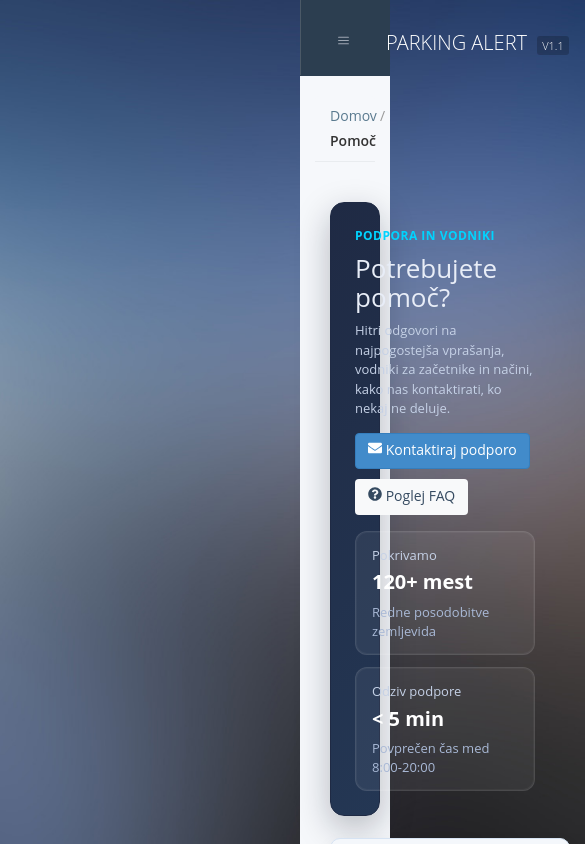
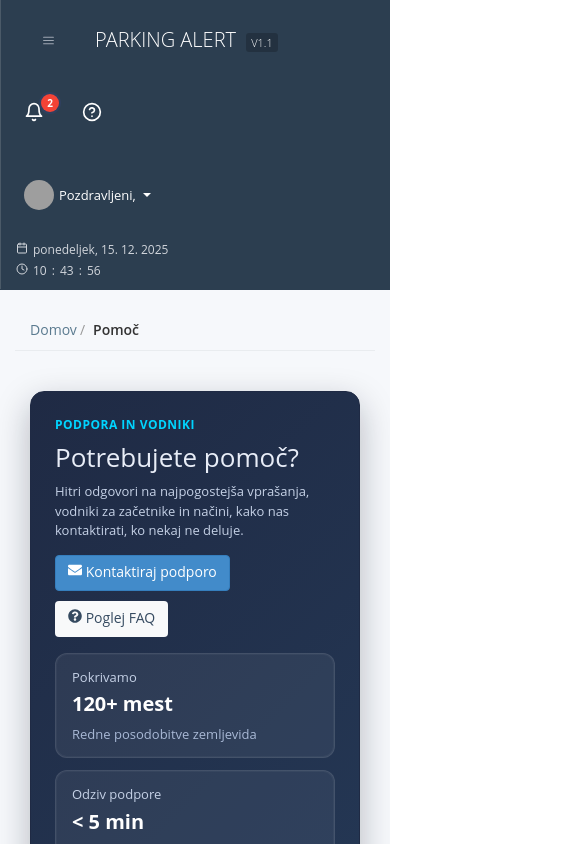
Before and after one commit to ACodes3/Parking-Alert-Seminarska-Upgraded, a React (Vite) app in the folder react_new_page/: page /help in a window 390 px wide. Shown: the top 844 px of the page, 585 px wide, since content can reach past the window. Built offline with nearby package versions, Linux system fonts and the light colour scheme; grey boxes are pictures that could not be loaded.

Commit message:
mobile frendliness

```diff
--- a/react_new_page/src/assets/components/Breadcrub.jsx
+++ b/react_new_page/src/assets/components/Breadcrub.jsx
@@ -85,18 +85,21 @@ const Breadcrub = ({ showButtons = true }) => {
               className="breadcrumb-btn btn-report"
               onClick={() => setIsAddWardenOpen(true)}
             >
+              <i className="fa fa-exclamation-triangle"></i>
               Prijavi redarja
             </button>
             <button
               className="breadcrumb-btn btn-location"
               onClick={() => setIsChooseLocationOpen(true)}
             >
+              <i className="fa fa-map-marker"></i>
               Izberi lokacijo
             </button>
             <button
               className="breadcrumb-btn btn-gps"
               onClick={() => setIsGPSOpen(true)}
             >
+              <i className="fa fa-location-arrow"></i>
               GPS
             </button>
           </div>
--- a/react_new_page/src/assets/components/TopBar.jsx
+++ b/react_new_page/src/assets/components/TopBar.jsx
@@ -48,7 +48,7 @@ const notificationSeed = [
   },
 ];
 
-const TopBar = () => {
+const TopBar = ({ onMenuClick }) => {
   const [newsIndex, setNewsIndex] = useState(0);
   const [now, setNow] = useState(() => new Date());
   const [userOpen, setUserOpen] = useState(false);
@@ -123,6 +123,8 @@ const TopBar = () => {
     [notifications]
   );
 
+  const isRedar = useMemo(() => (text) => /\bRedar\b/i.test(text), []);
+
   const markAllRead = () => {
     if (!unreadCount) return;
     setNotifications((curr) => curr.map((item) => ({ ...item, read: true })));
@@ -146,6 +148,9 @@ const TopBar = () => {
               className="navbar-toggle"
               data-toggle="collapse"
               aria-label="Toggle navigation"
+              aria-controls="skin-select"
+              aria-expanded={false}
+              onClick={onMenuClick}
             >
               <FiMenu />
             </button>
@@ -268,7 +273,11 @@ const TopBar = () => {
               >
                 {newsItems.map((item) => (
                   <li key={item} className="ticker-item">
-                    <span className="ticker-dot" aria-hidden="true" />
+                    {isRedar(item) ? (
+                      <span className="ticker-avatar" aria-hidden="true">R</span>
+                    ) : (
+                      <span className="ticker-dot" aria-hidden="true" />
+                    )}
                     <span className="ticker-text">{item}</span>
                   </li>
                 ))}
--- a/react_new_page/src/assets/styles/additional-styles/chooseLocationModal.css
+++ b/react_new_page/src/assets/styles/additional-styles/chooseLocationModal.css
@@ -3,7 +3,7 @@
   position: fixed;
   inset: 0;
   background: rgba(0, 0, 0, 0.5);
-  z-index: 99999;
+  z-index: 100010; /* above topbar and side drawer */
   display: flex;
   justify-content: center;
   align-items: center;
--- a/react_new_page/src/assets/styles/additional-styles/deleteModal.css
+++ b/react_new_page/src/assets/styles/additional-styles/deleteModal.css
@@ -3,7 +3,7 @@
   position: fixed;
   inset: 0;
   background: rgba(0, 0, 0, 0.5);
-  z-index: 99999;
+  z-index: 100010; /* above topbar and side drawer */
   display: flex;
   justify-content: center;
   align-items: center;
--- a/react_new_page/src/assets/styles/additional-styles/gpsModal.css
+++ b/react_new_page/src/assets/styles/additional-styles/gpsModal.css
@@ -3,7 +3,7 @@
   position: fixed;
   inset: 0;
   background: rgba(0, 0, 0, 0.5);
-  z-index: 99999;
+  z-index: 100010; /* above topbar and side drawer */
   display: flex;
   justify-content: center;
   align-items: center;
--- a/react_new_page/src/assets/styles/additional-styles/historyTable.css
+++ b/react_new_page/src/assets/styles/additional-styles/historyTable.css
@@ -148,6 +148,12 @@
 /* ===== RESPONSIVE ===== */
 
 @media (max-width: 768px) {
+  /* Avoid horizontal scroll and make content narrower */
+  .table-responsive { overflow-x: visible !important; padding: 8px; }
+  .table { table-layout: fixed; width: 100%; }
+  .table td { padding: 8px 10px; }
+  .table td p { white-space: normal; word-break: break-word; }
+
   .table tbody tr {
     display: block;
     padding: 10px 0;
@@ -167,4 +173,6 @@
   .driver-devider h3 {
     font-size: 13px;
   }
+
+  .armada-pic { width: 40px; height: 40px; }
 }
--- /dev/null
+++ b/react_new_page/src/assets/styles/additional-styles/responsive.css
@@ -0,0 +1,176 @@
+/* Basic fluid layout */
+.app-root {
+  display: flex;
+}
+.content-root {
+  margin-left: 300px;
+  width: calc(100% - 300px);
+  min-height: 100vh;
+  background: #f6f8fb;
+  display: flex;
+  flex-direction: column;
+}
+.main-content {
+  width: 100%;
+}
+
+/* Sidebar mobile drawer */
+#skin-select {
+  transition: transform 0.25s ease;
+}
+.sidebar-overlay {
+  position: fixed;
+  inset: 0;
+  background: rgba(0,0,0,0.3);
+  display: none;
+  z-index: 100002; /* above topbar (100000) and map controls */
+}
+.sidebar-overlay.show { display: block; }
+
+@media (max-width: 1024px) {
+  .content-root { background: #f6f8fb; }
+}
+
+@media (max-width: 768px) {
+  /* stack layout; hide sidebar off-canvas until opened */
+  .app-root { display: block; }
+  #skin-select {
+    display: block !important; /* override sidebar.css */
+    position: fixed;
+    top: 0;
+    left: 0;
+    height: 100vh;
+    width: 80%;
+    max-width: 320px;
+    transform: translateX(-100%);
+    z-index: 100003; /* above overlay and topbar */
+  }
+  #skin-select.open { transform: translateX(0); }
+  /* ensure inner content visible */
+  .side-bar { display: block !important; }
+
+  .content-root {
+    margin-left: 0;
+    width: 100%;
+  }
+
+  .navbar .navbar-toggle {
+    height: 44px;
+    width: 44px;
+    display: inline-flex;
+    align-items: center;
+    justify-content: center;
+    border: none;
+    background: transparent;
+  }
+
+  /* topbar adjustments */
+  .topbar-row { gap: 8px; flex-wrap: wrap; }
+  /* Show and stack date/time + ticker vertically on mobile */
+  .running-text {
+    display: flex !important;
+    flex-direction: column;
+    gap: 8px;
+    padding-top: 4px;
+    padding-bottom: 10px; /* add bottom padding so date/time isn't flush */
+    order: 3;           /* push below header/icons/user */
+    flex-basis: 100%;   /* full width on its own row */
+  }
+  /* Override inline flex on the element with id */
+  #nt-title-container {
+    order: 3 !important;
+    flex: 0 0 100% !important;
+    width: 100% !important;
+    min-width: 100% !important;
+  }
+  .navbar-header, .left-icons { order: 1; }
+  .navbar-right {
+    order: 2;
+    flex: 0 0 100%;
+    width: 100%;
+    margin-left: 0 !important; /* override desktop push-right */
+    justify-content: flex-start;
+    padding-top: 4px;
+  }
+  /* Make ticker full-width and remove left margin */
+  .ticker-window {
+    max-width: 100%;
+    width: 100%;
+    margin-left: 0;
+    height: 26px;              /* single row */
+    padding: 2px 8px;
+  }
+  .ticker-item { height: 22px; }
+  .ticker-text { overflow: hidden; text-overflow: ellipsis; white-space: nowrap; }
+  .ticker-avatar { display: inline-flex; }
+  /* Let date/time compress nicely */
+  .date-time {
+    width: 100%;
+    align-items: flex-start;
+    gap: 6px;
+  }
+  .date-top li, .digital li { font-size: 12px; }
+
+  /* Hide the news ticker entirely on phones */
+  #nt-title-container .ticker-window { display: none !important; }
+
+  /* ===== User/Notif dropdowns on mobile ===== */
+  /* Base dropdown: anchor to the right under trigger */
+  .navbar-nav > li .dropdown-menu {
+    right: 8px !important;
+    left: auto !important;
+    top: calc(100% + 6px) !important;
+    width: auto;
+    max-width: calc(100vw - 16px);
+  }
+  /* Notifications dropdown: can expand wider if needed */
+  .dropdown-notifications {
+    left: 8px !important;
+    right: 8px !important;
+    width: auto !important;
+    max-width: calc(100vw - 16px) !important;
+  }
+  /* User dropdown: compact floating panel with scroll if tall */
+  .navbar .dropdown-menu.dropdown-setting {
+    min-width: 200px !important;
+    width: min(280px, calc(100vw - 16px)) !important;
+    max-height: 70vh;
+    overflow-y: auto;
+  }
+  /* Compact user toggle: hide greeting text on phones */
+  .navbar-right .dropdown > a span { display: none; }
+  .navbar-right .admin-pic { margin-right: 0; }
+}
+
+/* Map and tables responsiveness */
+.map-container, .leaflet-container {
+  width: 100% !important;
+}
+@media (max-width: 768px) {
+  .map-container { height: 40vh !important; }
+}
+@media (min-width: 769px) {
+  .map-container { height: 60vh !important; }
+}
+
+/* Images */
+img, video {
+  max-width: 100%;
+  height: auto;
+}
+
+/* Typography scaling */
+body { font-size: clamp(14px, 2.5vw, 16px); }
+h1 { font-size: clamp(18px, 4vw, 28px); }
+
+/* Table stacking (opt-in via class) */
+.table-responsive { overflow-x: auto; }
+@media (max-width: 600px) {
+  .stack-table table, .stack-table thead, .stack-table tbody, .stack-table th, .stack-table td, .stack-table tr {
+    display: block;
+  }
+  .stack-table thead { display: none; }
+  .stack-table tr { margin-bottom: 12px; background: #fff; padding: 8px; border-radius: 8px; }
+  .stack-table td { border: none; position: relative; padding-left: 40%; }
+  .stack-table td::before { content: attr(data-label); position: absolute; left: 8px; top: 8px; font-weight: 600; }
+}
--- a/react_new_page/src/assets/styles/pages-styles/topbar.css
+++ b/react_new_page/src/assets/styles/pages-styles/topbar.css
@@ -349,6 +349,21 @@
   box-shadow: 0 0 0 3px rgba(100, 197, 219, 0.15);
 }
 
+/* Hidden by default to keep desktop unchanged; enabled on mobile */
+.ticker-avatar {
+  display: none;
+  width: 18px;
+  height: 18px;
+  border-radius: 50%;
+  background: #ef4444; /* red */
+  color: #fff;
+  font-size: 11px;
+  font-weight: 800;
+  align-items: center;
+  justify-content: center;
+  box-shadow: 0 0 0 2px rgba(255, 255, 255, 0.25);
+}
+
 .ticker-window:before,
 .ticker-window:after {
   content: "";
--- a/react_new_page/src/layouts/Layout.jsx
+++ b/react_new_page/src/layouts/Layout.jsx
@@ -1,23 +1,33 @@
 // src/layouts/Layout.jsx
 import { Outlet } from "react-router-dom";
+import { useState, useCallback, useEffect } from "react";
 import Sidebar from "../assets/components/Sidebar";
 import TopBar from "../assets/components/TopBar";
+import "../assets/styles/additional-styles/responsive.css";
 
 const Layout = () => {
+  const [sidebarOpen, setSidebarOpen] = useState(false);
+
+  const toggleSidebar = useCallback(() => {
+    setSidebarOpen((v) => !v);
+  }, []);
+
+  // Close on ESC for accessibility
+  useEffect(() => {
+    function onKey(e) {
+      if (e.key === "Escape") setSidebarOpen(false);
+    }
+    document.addEventListener("keydown", onKey);
+    return () => document.removeEventListener("keydown", onKey);
+  }, []);
+
   return (
-    <div style={{ display: "flex" }}>
-      <Sidebar />
+    <div className="app-root">
+      <Sidebar isOpen={sidebarOpen} onClose={() => setSidebarOpen(false)} />
 
-      <div
-        style={{
-          marginLeft: "300px", // keep content clear of fixed sidebar width
-          width: "calc(100% - 300px)",
-          minHeight: "100vh",
-          background: "#f6f8fb",
-        }}
-      >
-        <TopBar />
-        <main>
+      <div className={`content-root ${sidebarOpen ? "drawer-open" : ""}`}>
+        <TopBar onMenuClick={toggleSidebar} />
+        <main className="main-content">
           <Outlet />
         </main>
       </div>
```
Also changed, not shown: react_new_page/src/assets/components/Sidebar.jsx (+7 -2 lines), react_new_page/src/assets/styles/additional-styles/breadcrumb.css (+7 -5 lines).
